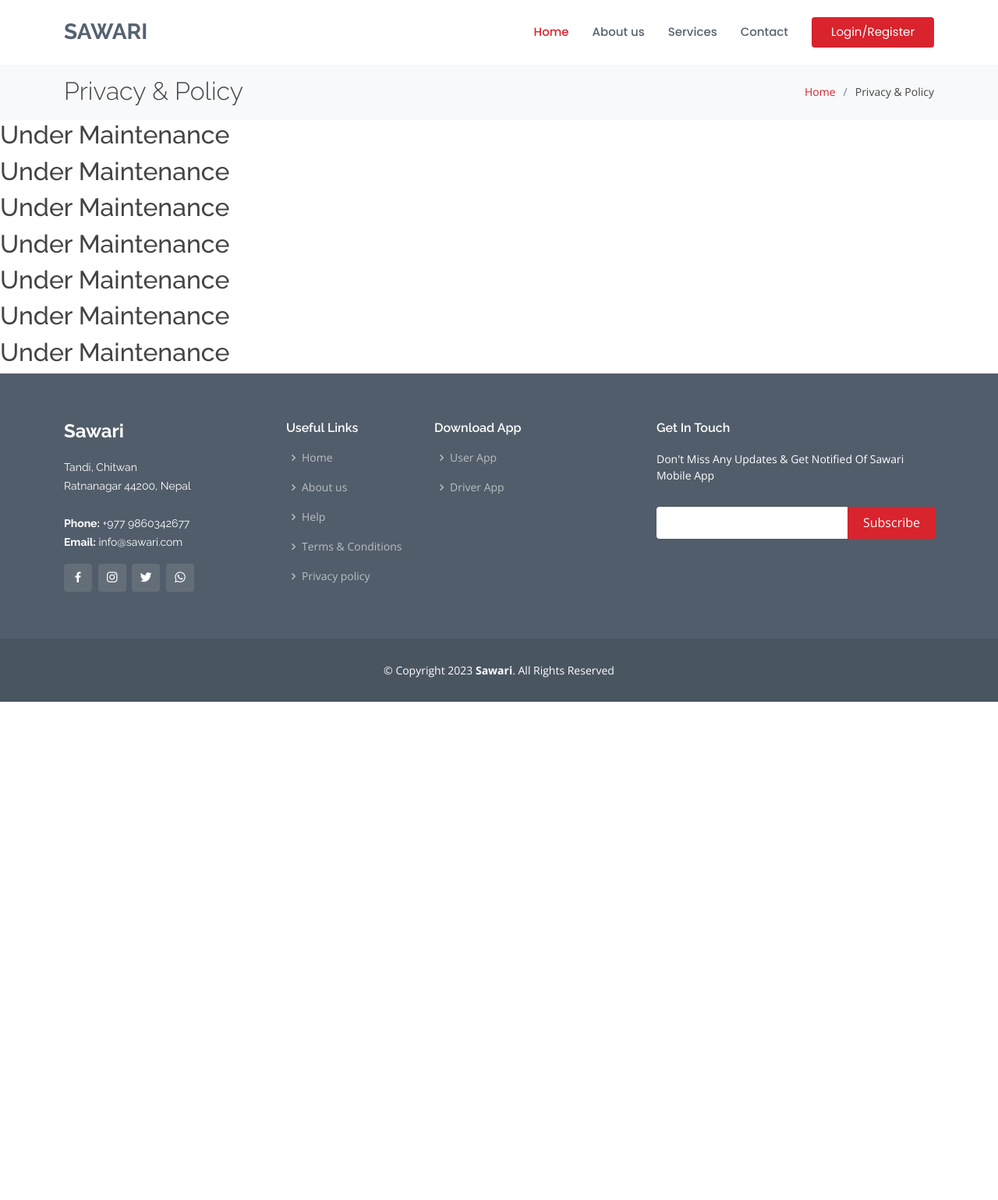
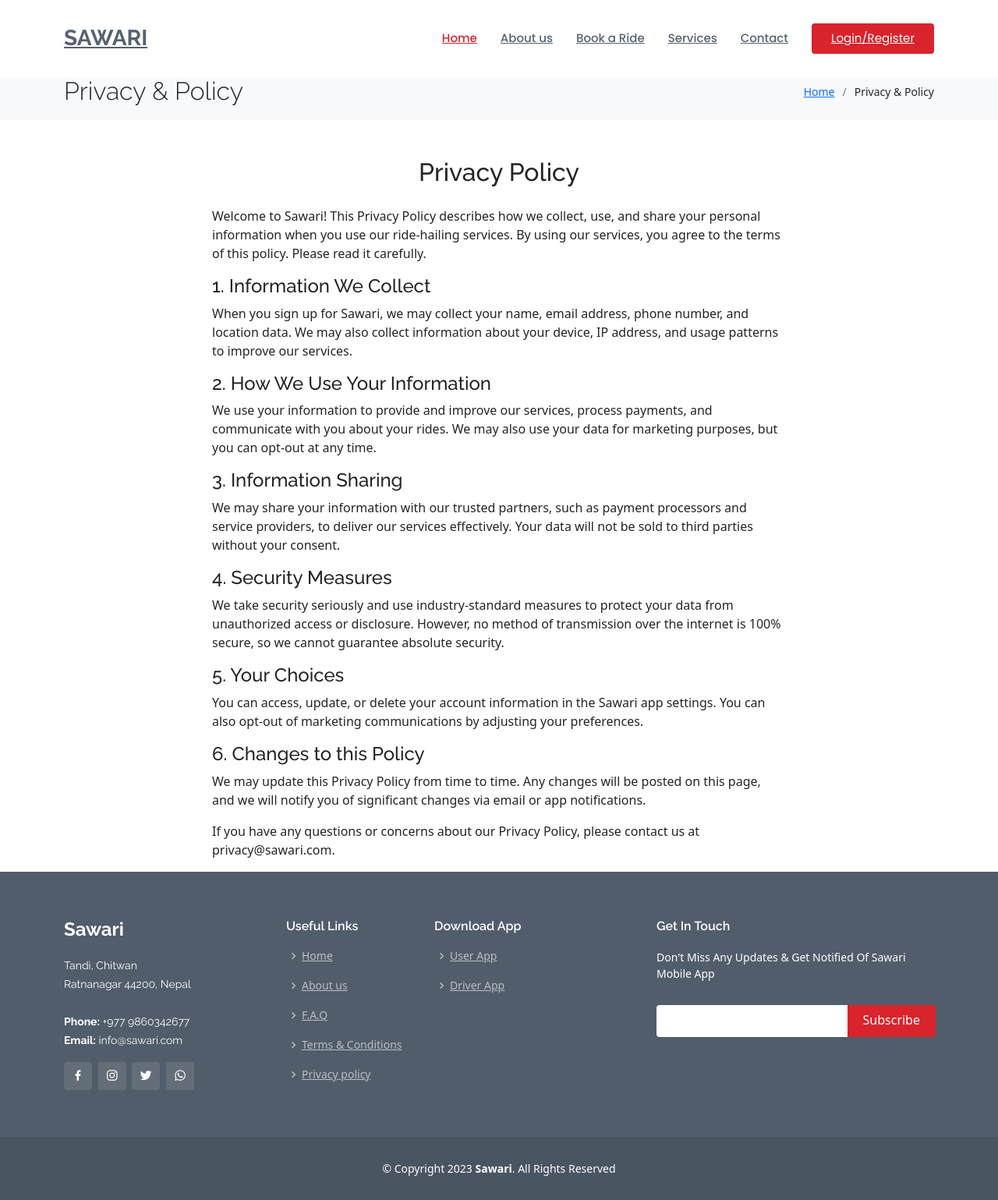
Before and after one commit to KeshavPokharel/sawari.com, a PHP site: page /privacy.php in a window 1280 px wide. Shown: the whole page at 78% size. Before the commit the page ends 900 px from the top, so only its background shows below. Run offline with PHP 8.4, Linux system fonts and the light colour scheme.

Commit message:
changes to the link

```diff
--- a/about.php
+++ b/about.php
@@ -48,6 +48,7 @@
         <ul>
           <li><a href="index.php" class="active">Home</a></li>
               <li><a href="about.php">About us</a></li>
+              <li><a href="book.php">Book a Ride</a></li>
           <li><a href="services.php">Services</a></li>
           <li><a href="contact.php">Contact</a></li>
           <?php if (isset($_COOKIE['auth_token'])) {
@@ -234,7 +235,7 @@
             <ul>
               <li><i class="bx bx-chevron-right"></i> <a href="index.php">Home</a></li>
               <li><i class="bx bx-chevron-right"></i> <a href="about.php">About us</a></li>
-              <li><i class="bx bx-chevron-right"></i> <a href="#">Help</a></li>
+              <li><i class="bx bx-chevron-right"></i> <a href="faq.php">F.A.Q</a></li>
               <li><i class="bx bx-chevron-right"></i> <a href="terms.php">Terms & Conditions</a></li>
               <li><i class="bx bx-chevron-right"></i> <a href="privacy.php">Privacy policy</a></li>
             </ul>
--- a/book.php
+++ b/book.php
@@ -48,6 +48,7 @@
         <ul>
           <li><a href="index.php" class="active">Home</a></li>
               <li><a href="about.php">About us</a></li>
+              <li><a href="book.php">Book a Ride</a></li>
           <li><a href="services.php">Services</a></li>
           <li><a href="contact.php">Contact</a></li>
           <?php if (isset($_COOKIE['auth_token'])) {
@@ -190,7 +191,7 @@
             <ul>
               <li><i class="bx bx-chevron-right"></i> <a href="index.php">Home</a></li>
               <li><i class="bx bx-chevron-right"></i> <a href="about.php">About us</a></li>
-              <li><i class="bx bx-chevron-right"></i> <a href="#">Help</a></li>
+              <li><i class="bx bx-chevron-right"></i> <a href="faq.php">F.A.Q</a></li>
               <li><i class="bx bx-chevron-right"></i> <a href="terms.php">Terms & Conditions</a></li>
               <li><i class="bx bx-chevron-right"></i> <a href="privacy.php">Privacy policy</a></li>
             </ul>
--- a/contact.php
+++ b/contact.php
@@ -48,6 +48,7 @@
         <ul>
           <li><a href="index.php" class="active">Home</a></li>
               <li><a href="about.php">About us</a></li>
+              <li><a href="book.php">Book a Ride</a></li>
           <li><a href="services.php">Services</a></li>
           <li><a href="contact.php">Contact</a></li>
           <?php if (isset($_COOKIE['auth_token'])) {
@@ -168,7 +169,7 @@
             <ul>
               <li><i class="bx bx-chevron-right"></i> <a href="index.php">Home</a></li>
               <li><i class="bx bx-chevron-right"></i> <a href="about.php">About us</a></li>
-              <li><i class="bx bx-chevron-right"></i> <a href="#">Help</a></li>
+              <li><i class="bx bx-chevron-right"></i> <a href="faq.php">F.A.Q</a></li>
               <li><i class="bx bx-chevron-right"></i> <a href="terms.php">Terms & Conditions</a></li>
               <li><i class="bx bx-chevron-right"></i> <a href="privacy.php">Privacy policy</a></li>
             </ul>
--- a/privacy.php
+++ b/privacy.php
@@ -48,6 +48,7 @@
         <ul>
           <li><a href="index.php" class="active">Home</a></li>
               <li><a href="about.php">About us</a></li>
+              <li><a href="book.php">Book a Ride</a></li>
           <li><a href="services.php">Services</a></li>
           <li><a href="contact.php">Contact</a></li>
           <?php if (isset($_COOKIE['auth_token'])) {
@@ -77,16 +78,80 @@
 
         </div>
       </section><!-- End Breadcrumbs -->
+      <link rel="stylesheet" href="https://cdn.jsdelivr.net/npm/bootstrap@5.3.0-alpha1/dist/css/bootstrap.min.css">
+    <link rel="stylesheet" href="https://cdnjs.cloudflare.com/ajax/libs/font-awesome/6.0.0-beta3/css/all.min.css">
+    <div class="container mt-5">
+        <div class="row">
+            <div class="col-md-8 mx-auto">
+                <h2 class="text-center mb-4">Privacy Policy</h2>
+                <p>Welcome to Sawari! This Privacy Policy describes how we collect, use, and share your personal
+                    information when you use our ride-hailing services. By using our services, you agree to the terms
+                    of this policy. Please read it carefully.</p>
 
-      <h2>Under Maintenance</h2>
-      <h2>Under Maintenance</h2>
-      <h2>Under Maintenance</h2>
-      <h2>Under Maintenance</h2>
-      <h2>Under Maintenance</h2>
-      <h2>Under Maintenance</h2>
-      <h2>Under Maintenance</h2>
+                <h4>1. Information We Collect</h4>
+                <p>When you sign up for Sawari, we may collect your name, email address, phone number, and location
+                    data. We may also collect information about your device, IP address, and usage patterns to improve
+                    our services.</p>
 
+                <h4>2. How We Use Your Information</h4>
+                <p>We use your information to provide and improve our services, process payments, and communicate with
+                    you about your rides. We may also use your data for marketing purposes, but you can opt-out at any
+                    time.</p>
 
+                <h4>3. Information Sharing</h4>
+                <p>We may share your information with our trusted partners, such as payment processors and service
+                    providers, to deliver our services effectively. Your data will not be sold to third parties without
+                    your consent.</p>
+
+                <h4>4. Security Measures</h4>
+                <p>We take security seriously and use industry-standard measures to protect your data from
+                    unauthorized access or disclosure. However, no method of transmission over the internet is 100%
+                    secure, so we cannot guarantee absolute security.</p>
+
+                <h4>5. Your Choices</h4>
+                <p>You can access, update, or delete your account information in the Sawari app settings. You can also
+                    opt-out of marketing communications by adjusting your preferences.</p>
+
+                <h4>6. Changes to this Policy</h4>
+                <p>We may update this Privacy Policy from time to time. Any changes will be posted on this page, and we
+                    will notify you of significant changes via email or app notifications.</p>
+
+                <p>If you have any questions or concerns about our Privacy Policy, please contact us at
+                    privacy@sawari.com.</p>
+            </div>
+        </div>
+    </div>
+
+    <!-- Add a back-to-top button -->
+    <div class="fixed-bottom mb-4 me-4">
+        <a href="#" class="btn btn-secondary btn-lg back-to-top" role="button"><i
+                class="fas fa-arrow-up"></i></a>
+    </div>
+
+    <script src="https://cdn.jsdelivr.net/npm/bootstrap@5.3.0-alpha1/dist/js/bootstrap.bundle.min.js"></script>
+    <script src="https://cdn.jsdelivr.net/npm/@popperjs/core@2.11.6/dist/umd/popper.min.js"></script>
+
+    <script>
+        // Back to top button script
+        document.addEventListener("DOMContentLoaded", function () {
+            var backToTopBtn = document.querySelector(".back-to-top");
+
+            window.addEventListener("scroll", function () {
+                if (window.pageYOffset > 200) {
+                    backToTopBtn.classList.add("show");
+                } else {
+                    backToTopBtn.classList.remove("show");
+                }
+            });
+
+            backToTopBtn.addEventListener("click", function () {
+                window.scrollTo({
+                    top: 0,
+                    behavior: "smooth"
+                });
+            });
+        });
+    </script>
 
     <!-- ======= Footer ======= -->
     <footer id="footer">
@@ -117,7 +182,7 @@
                 <ul>
                   <li><i class="bx bx-chevron-right"></i> <a href="index.php">Home</a></li>
                   <li><i class="bx bx-chevron-right"></i> <a href="about.php">About us</a></li>
-                  <li><i class="bx bx-chevron-right"></i> <a href="#">Help</a></li>
+                  <li><i class="bx bx-chevron-right"></i> <a href="faq.php">F.A.Q</a></li>
                   <li><i class="bx bx-chevron-right"></i> <a href="terms.php">Terms & Conditions</a></li>
                   <li><i class="bx bx-chevron-right"></i> <a href="privacy.php">Privacy policy</a></li>
                 </ul>
--- a/register.php
+++ b/register.php
@@ -50,6 +50,7 @@
         <ul>
           <li><a href="index.php" class="active">Home</a></li>
               <li><a href="about.php">About us</a></li>
+              <li><a href="book.php">Book a Ride</a></li>
           <li><a href="services.php">Services</a></li>
           <li><a href="contact.php">Contact</a></li>
           <?php if (isset($_COOKIE['auth_token'])) {
@@ -162,7 +163,7 @@
             <ul>
               <li><i class="bx bx-chevron-right"></i> <a href="index.php">Home</a></li>
               <li><i class="bx bx-chevron-right"></i> <a href="about.php">About us</a></li>
-              <li><i class="bx bx-chevron-right"></i> <a href="#">Help</a></li>
+              <li><i class="bx bx-chevron-right"></i> <a href="faq.php">F.A.Q</a></li>
               <li><i class="bx bx-chevron-right"></i> <a href="terms.php">Terms & Conditions</a></li>
               <li><i class="bx bx-chevron-right"></i> <a href="privacy.php">Privacy policy</a></li>
             </ul>
--- a/registration.php
+++ b/registration.php
@@ -52,6 +52,7 @@
         <ul>
           <li><a href="index.php" class="active">Home</a></li>
               <li><a href="about.php">About us</a></li>
+              <li><a href="book.php">Book a Ride</a></li>
           <li><a href="services.php">Services</a></li>
           <li><a href="contact.php">Contact</a></li>
           <?php if (isset($_COOKIE['auth_token'])) {
@@ -203,7 +204,7 @@
             <ul>
               <li><i class="bx bx-chevron-right"></i> <a href="index.php">Home</a></li>
               <li><i class="bx bx-chevron-right"></i> <a href="about.php">About us</a></li>
-              <li><i class="bx bx-chevron-right"></i> <a href="#">Help</a></li>
+              <li><i class="bx bx-chevron-right"></i> <a href="faq.php">F.A.Q</a></li>
               <li><i class="bx bx-chevron-right"></i> <a href="terms.php">Terms & Conditions</a></li>
               <li><i class="bx bx-chevron-right"></i> <a href="privacy.php">Privacy policy</a></li>
             </ul>
--- a/services.php
+++ b/services.php
@@ -47,6 +47,7 @@
         <ul>
           <li><a href="index.php" class="active">Home</a></li>
               <li><a href="about.php">About us</a></li>
+          <li><a href="book.php">Book a Ride</a></li>
           <li><a href="services.php">Services</a></li>
           <li><a href="contact.php">Contact</a></li>
           <?php if (isset($_COOKIE['auth_token'])) {
@@ -113,7 +114,7 @@
             <ul>
               <li><i class="bx bx-chevron-right"></i> <a href="index.php">Home</a></li>
               <li><i class="bx bx-chevron-right"></i> <a href="about.php">About us</a></li>
-              <li><i class="bx bx-chevron-right"></i> <a href="#">Help</a></li>
+              <li><i class="bx bx-chevron-right"></i> <a href="faq.php">F.A.Q</a></li>
               <li><i class="bx bx-chevron-right"></i> <a href="terms.php">Terms & Conditions</a></li>
               <li><i class="bx bx-chevron-right"></i> <a href="privacy.php">Privacy policy</a></li>
             </ul>
--- a/style/styles.css
+++ b/style/styles.css
@@ -6,3 +6,5 @@
 margin-top: 85px;
 align-items: center;
 }
+
+/* privacy & Policy */
```
Also changed, not shown: faq.php (+15 -15 lines), terms.php (+9 -10 lines).
